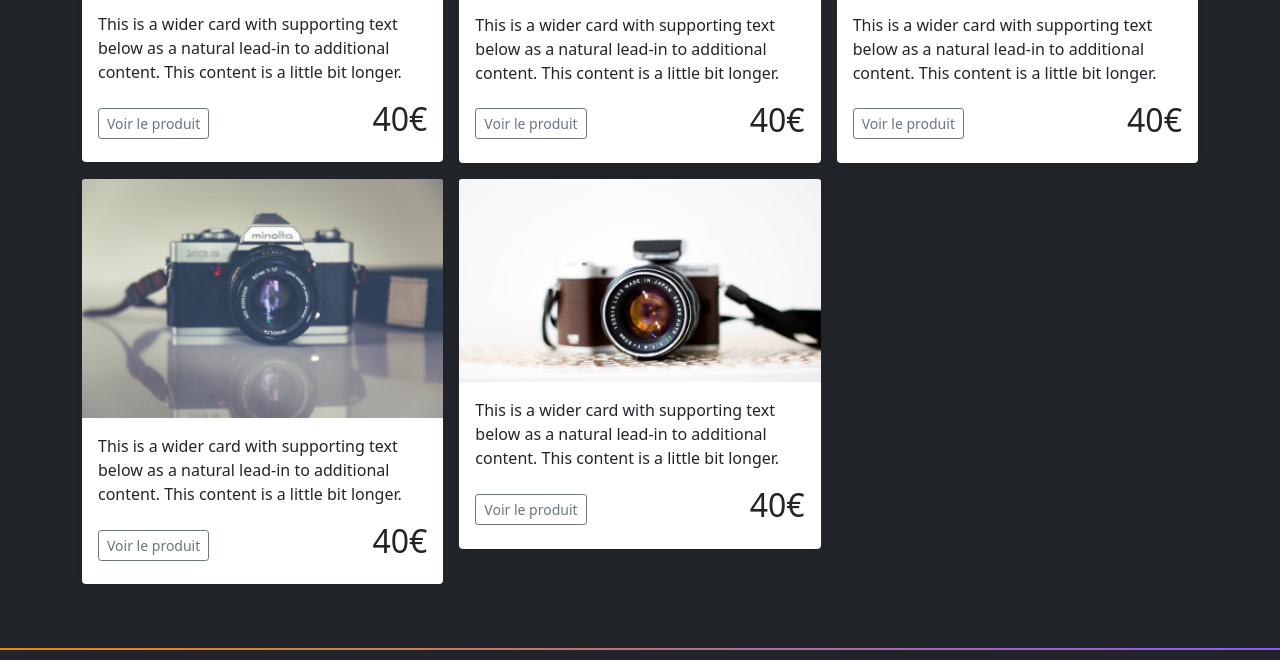
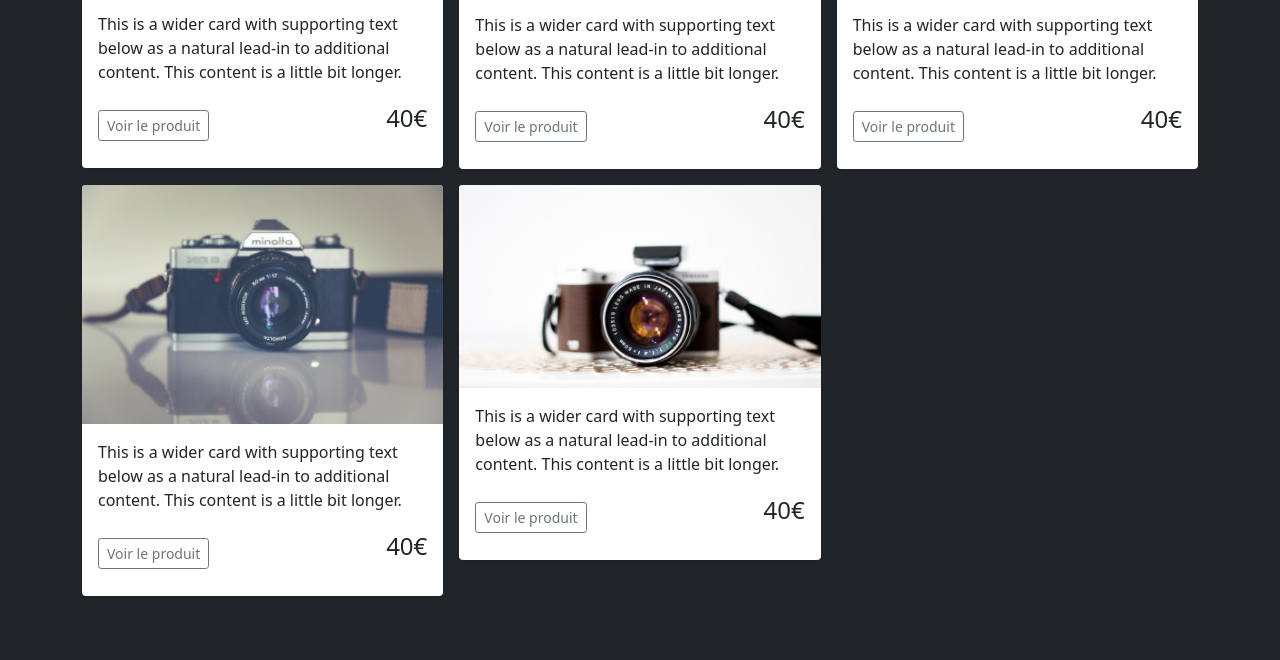
Before and after one commit to MartinBINARD/MartinBinard_5_23082021, a website: page Front-end/index.html in a window 1280 px wide. Shown: the part 754-1414 px from the top of the page. Drawn offline with nearby package versions, Linux system fonts and the light colour scheme; a web font is replaced by a local one.

Commit message:
Remove HMTL W3C errors again

```diff
--- a/Front-end/index.html
+++ b/Front-end/index.html
@@ -77,7 +77,7 @@
                     <p class="card-text">This is a wider card with supporting text below as a natural lead-in to additional content. This content is a little bit longer.</p>
                     <div class="d-flex justify-content-between align-items-center">
                       <a href="card.html" class="btn btn-sm btn-outline-secondary">Voir le produit</a>
-                      <h2>40€</h2>
+                      <p class="fs-4">40€</p>
                     </div>
                   </div>
                 </div>
@@ -91,7 +91,7 @@
                     <p class="card-text">This is a wider card with supporting text below as a natural lead-in to additional content. This content is a little bit longer.</p>
                     <div class="d-flex justify-content-between align-items-center">
                       <a href="card.html" class="btn btn-sm btn-outline-secondary">Voir le produit</a>
-                      <h2>40€</h2>
+                      <p class="fs-4">40€</p>
                     </div>
                   </div>
                 </div>
@@ -105,7 +105,7 @@
                     <p class="card-text">This is a wider card with supporting text below as a natural lead-in to additional content. This content is a little bit longer.</p>
                     <div class="d-flex justify-content-between align-items-center">
                       <a href="card.html" class="btn btn-sm btn-outline-secondary">Voir le produit</a>
-                      <h2>40€</h2>
+                      <p class="fs-4">40€</p>
                     </div>
                   </div>
                 </div>
@@ -119,7 +119,7 @@
                     <p class="card-text">This is a wider card with supporting text below as a natural lead-in to additional content. This content is a little bit longer.</p>
                     <div class="d-flex justify-content-between align-items-center">
                       <a href="card.html" class="btn btn-sm btn-outline-secondary">Voir le produit</a>
-                      <h2>40€</h2>
+                      <p class="fs-4">40€</p>
                     </div>
                   </div>
                 </div>
@@ -133,7 +133,7 @@
                     <p class="card-text">This is a wider card with supporting text below as a natural lead-in to additional content. This content is a little bit longer.</p>
                     <div class="d-flex justify-content-between align-items-center">
                       <a href="card.html" class="btn btn-sm btn-outline-secondary">Voir le produit</a>
-                      <h2>40€</h2>
+                      <p class="fs-4">40€</p>
                     </div>
                   </div>
                 </div>
```
Also changed, not shown: Front-end/card.html (+3 -3 lines), Front-end/cart.html (+9 -3 lines), README.md.
